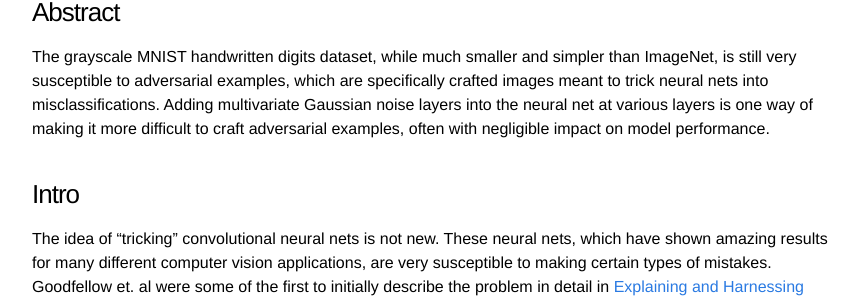
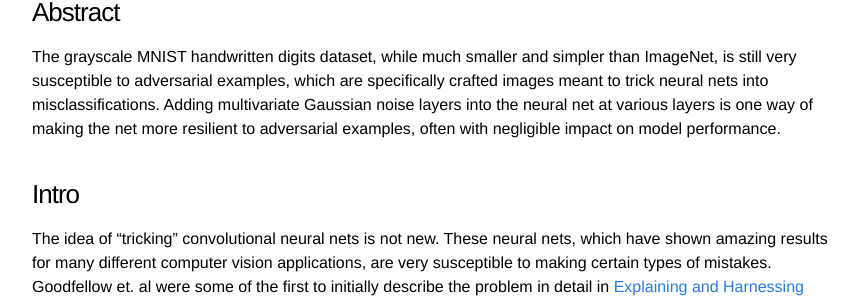
Before and after one commit to dalewis/dalewis.github.io, a Jekyll site: the page built from _posts/2017-04-03-adversarial-mnist.markdown, in a window 1280 px wide and 900 px high, scrolled down 480 px. Shown: the part 212-514 px from the top of the window, without its empty margins (208-1073 px from the left). Built offline with Jekyll 4.4.1, drawn with Linux system fonts in a browser that asks for light colours; formulas are drawn with MathJax 3.

Commit message:
Abstract wording change.

```diff
--- a/_posts/2017-04-03-adversarial-mnist.markdown
+++ b/_posts/2017-04-03-adversarial-mnist.markdown
@@ -75,7 +75,7 @@ mathjax: true
 
 ### Abstract
 
-The grayscale MNIST handwritten digits dataset, while much smaller and simpler than ImageNet, is still very susceptible to adversarial examples, which are specifically crafted images meant to trick neural nets into misclassifications. Adding multivariate Gaussian noise layers into the neural net at various layers is one way of making it more difficult to craft adversarial examples, often with negligible impact on model performance.
+The grayscale MNIST handwritten digits dataset, while much smaller and simpler than ImageNet, is still very susceptible to adversarial examples, which are specifically crafted images meant to trick neural nets into misclassifications. Adding multivariate Gaussian noise layers into the neural net at various layers is one way of making the net more resilient to adversarial examples, often with negligible impact on model performance.
 
 ### Intro
 
```
